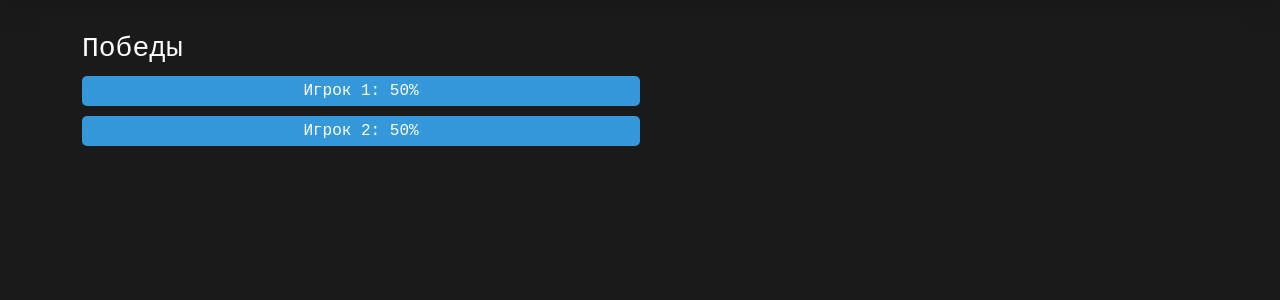
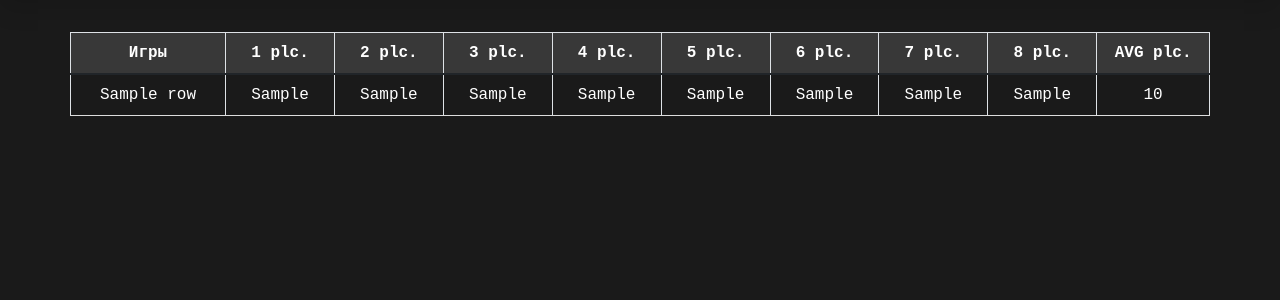
Before and after one commit to iLusha80/ivsi_hs_battle, a Flask app: template app/templates/tests.html in a window 1280 px wide. Shown: the part 87-387 px from the top of the page. Run offline with Flask 3, Linux system fonts and the light colour scheme; the template is opened without the code that fills it: most values are stand-ins (such as "Sample title", 1, 10 or a date in 2020).

Commit message:
add: serv for data to index.html

```diff
--- a/app/routers/__init__.py
+++ b/app/routers/__init__.py
@@ -6,9 +6,11 @@ def register_routes(app):
     from .add_game import add_game_bp
     from .games import games_bp
     from .statistic import statistics_bp
+    from .for_test import for_test_bp
 
     app.register_blueprint(main_bp)
     app.register_blueprint(admin_bp)
     app.register_blueprint(add_game_bp)
     app.register_blueprint(games_bp)
     app.register_blueprint(statistics_bp)
+    app.register_blueprint(for_test_bp)
--- a/app/routers/admin.py
+++ b/app/routers/admin.py
@@ -15,7 +15,3 @@ def login():
 def logout():
     session.pop('logged_in', None)
     return redirect('/')
-
-@admin_bp.route('/tests')
-def tests():
-    return render_template('tests.html')
--- /dev/null
+++ b/app/templates/components/stat_index_table_item.html
@@ -0,0 +1,32 @@
+<div class="row align-items-center">
+  <table class="table table-bordered text-center mytable">
+    <thead>
+        <tr>
+          <th scope="col">Игры</th>
+          <th scope="col">1 plc.</th>
+          <th scope="col">2 plc.</th>
+          <th scope="col">3 plc.</th>
+          <th scope="col">4 plc.</th>
+          <th scope="col">5 plc.</th>
+          <th scope="col">6 plc.</th>
+          <th scope="col">7 plc.</th>
+          <th scope="col">8 plc.</th>
+          <th scope="col">AVG plc.</th>
+        </tr>
+    </thead>
+    {% for row in data_stat %}
+      <tr>
+        <td>{{ row.name_games }}</td>
+        <td>{{ row.pl1 }}</td>
+        <td>{{ row.pl2 }}</td>
+        <td>{{ row.pl3 }}</td>
+        <td>{{ row.pl4 }}</td>
+        <td>{{ row.pl5 }}</td>
+        <td>{{ row.pl6 }}</td>
+        <td>{{ row.pl7 }}</td>
+        <td>{{ row.pl8 }}</td>
+        <td>{{ row.avg_place }}</td>
+      </tr>
+    {% endfor %}
+  </table>
+</div>
--- a/app/templates/tests.html
+++ b/app/templates/tests.html
@@ -2,27 +2,6 @@
 
 {% block content %}
 
-<div class="bar-chart">
-    <h3> Победы </h3>
-    <div class="bar" style="width: 50%;"><span>Игрок 1: 50%</span></div>
-    <div class="bar" style="width: 50%;"><span>Игрок 2: 50%</span></div>
-</div>
-
-<style>
-    .bar-chart {
-        width: 100%;
-    }
-
-    .bar {
-        background-color: #3498db;
-        height: 30px;
-        margin: 10px 0;
-        border-radius: 5px;
-        color: white;
-        text-align: center;
-        line-height: 30px; /* Vertically center text */
-    }
-
-</style>
+{% include 'components/stat_index_table_item.html' %}
 
 {% endblock %}
```
Also changed, not shown: app/routers/for_test.py (added, +32 -0 lines), app/routers/main.py (+7 -33 lines), app/services/index/get_data_and_stats.py (added, +33 -0 lines), app/services/index/get_total_score.py (added, +31 -0 lines), app/templates/index.html (+9 -5 lines), app/services/index/__init__.py (added).
